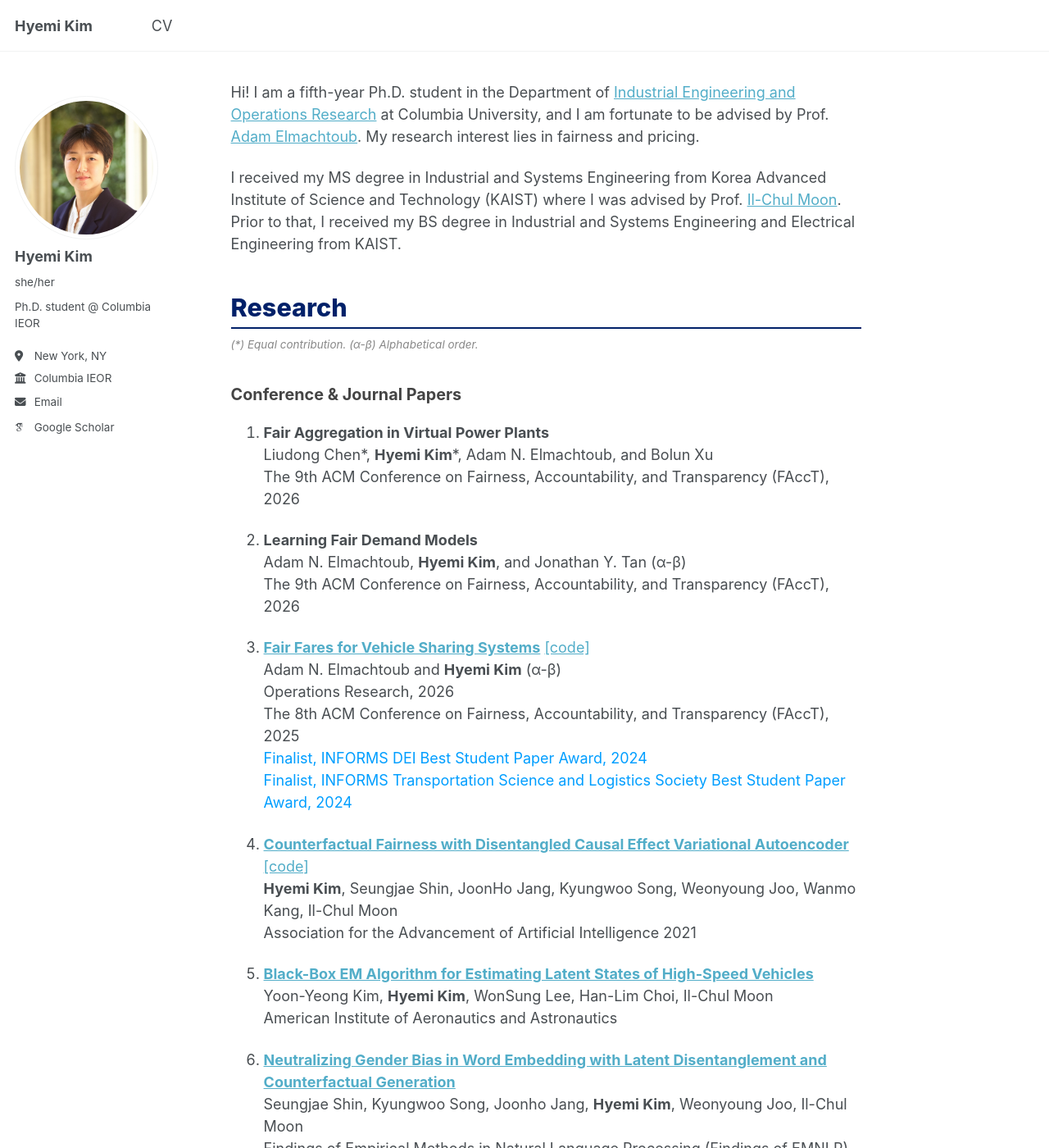
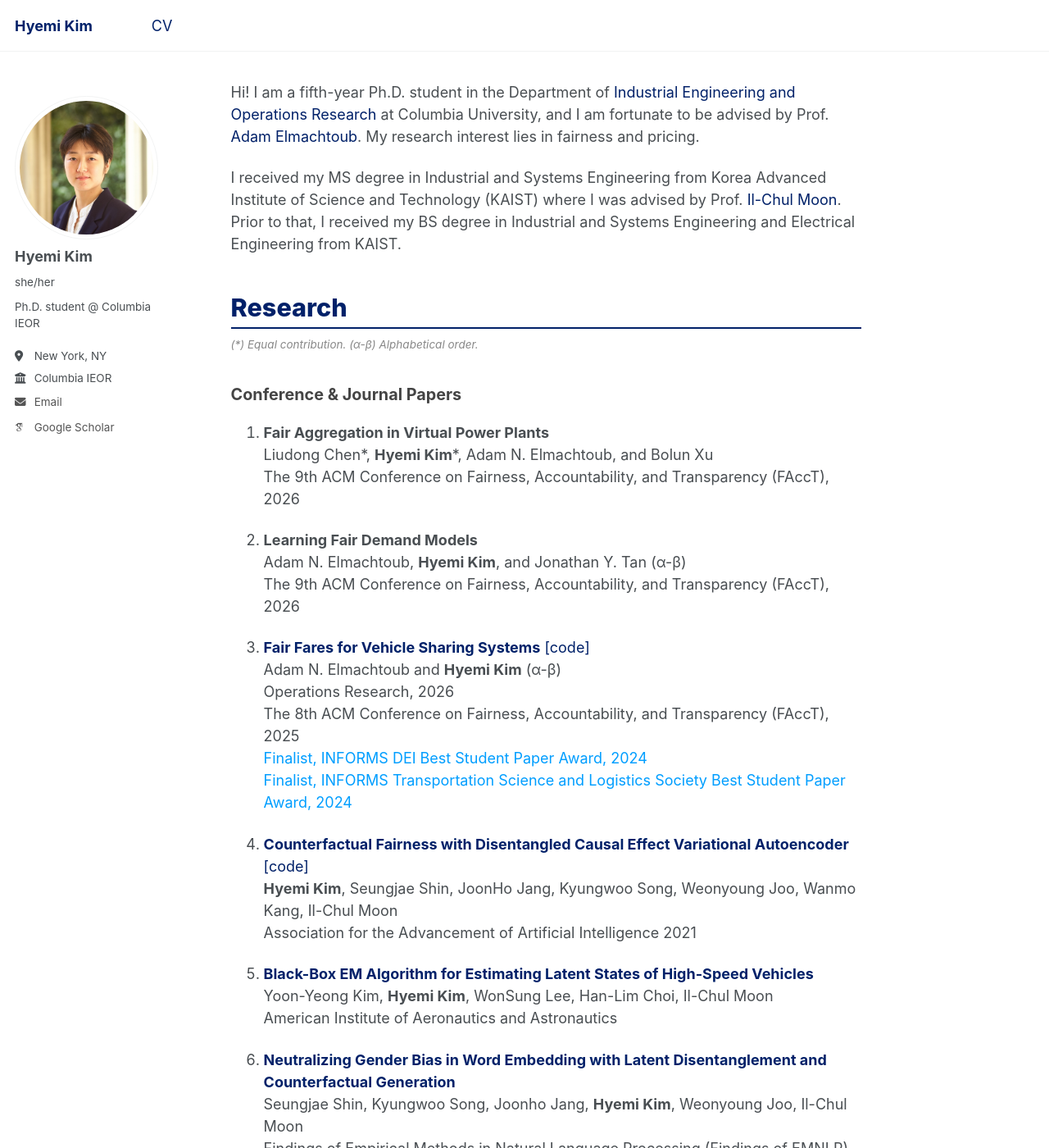
Before and after one commit to HyemiK1m/hyemik1m.github.io, a Jekyll site: the page built from _pages/about.md, in a window 1280 px wide and 1400 px high. Shown: the whole window at 82% size. Built offline with Jekyll 4.4.1, drawn with Linux system fonts in a browser that asks for light colours; some web fonts are replaced; a script that is not in the unit is left out.

Commit message:
Add custom hyperlink and sidebar link styles
Added custom styles for hyperlinks and sidebar links.

```diff
--- a/assets/css/main.scss
+++ b/assets/css/main.scss
@@ -41,3 +41,27 @@
     "vendor/font-awesome/solid",
     "vendor/font-awesome/brands"
 ;
+
+/* --- Custom Styles --- */
+
+/* Override default hyperlink colors (for academic consistency) */
+a {
+  color: #012169 !important; /* Matches Columbia University blue */
+  text-decoration: none !important;
+  transition: color 0.2s ease-in-out;
+}
+
+/* Hover effect for links */
+a:hover {
+  color: #0033a0 !important;
+  text-decoration: underline !important;
+}
+
+/* Sidebar link colors (Contact, Social Media) */
+.sidebar a {
+  color: #555 !important;
+}
+
+.sidebar a:hover {
+  color: #012169 !important;
+}
```
